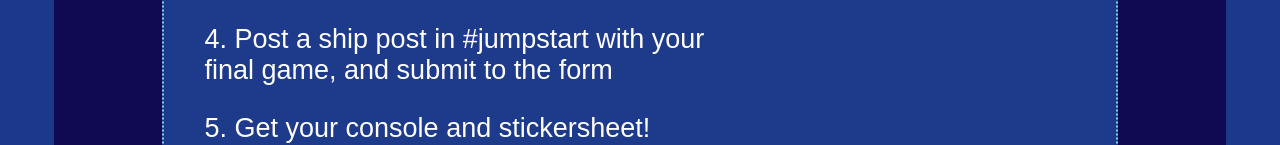
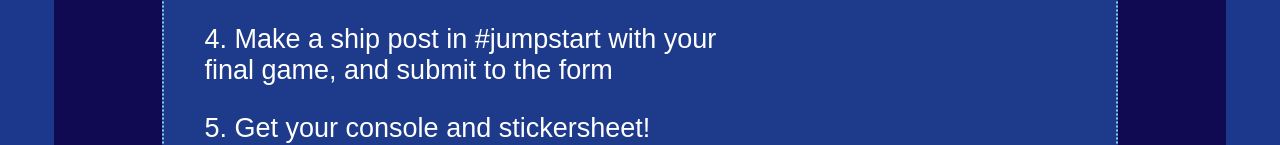
Before and after one commit to themagicfrog/jumpstart, a plain HTML site: page index.html in a window 1280 px wide. Shown: the part 1581-1726 px from the top of the page. Drawn offline with Linux system fonts and the light colour scheme; a web font is replaced by a local one.

Commit message:
bad wording fix

```diff
--- a/index.html
+++ b/index.html
@@ -32,7 +32,7 @@
         <p>1. Brainstorm your game concept, and post your game idea in #jumpstart</p>
         <p>2. Build your game for 20 hours and post an update message in #jumpstart when you hit 10 hours</p>
         <p>3. Publish to Itch.io and make a Youtube gameplay video</p>
-        <p>4. Post a ship post in #jumpstart with your final game, and submit to the form</p>
+        <p>4. Make a ship post in #jumpstart with your final game, and submit to the form</p>
         <p>5. Get your console and stickersheet!</p>
       </div>
       <div class="step-image">
```
